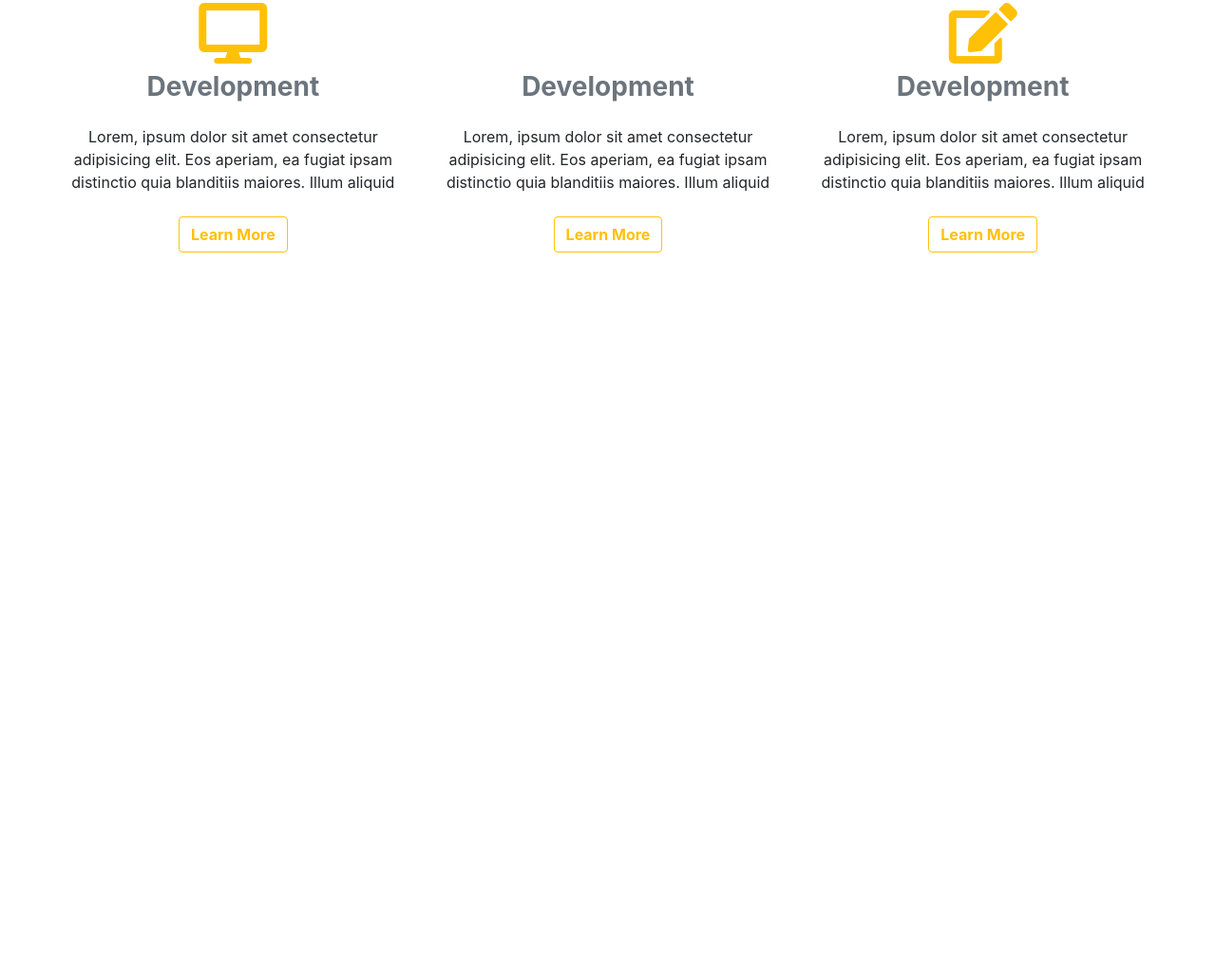
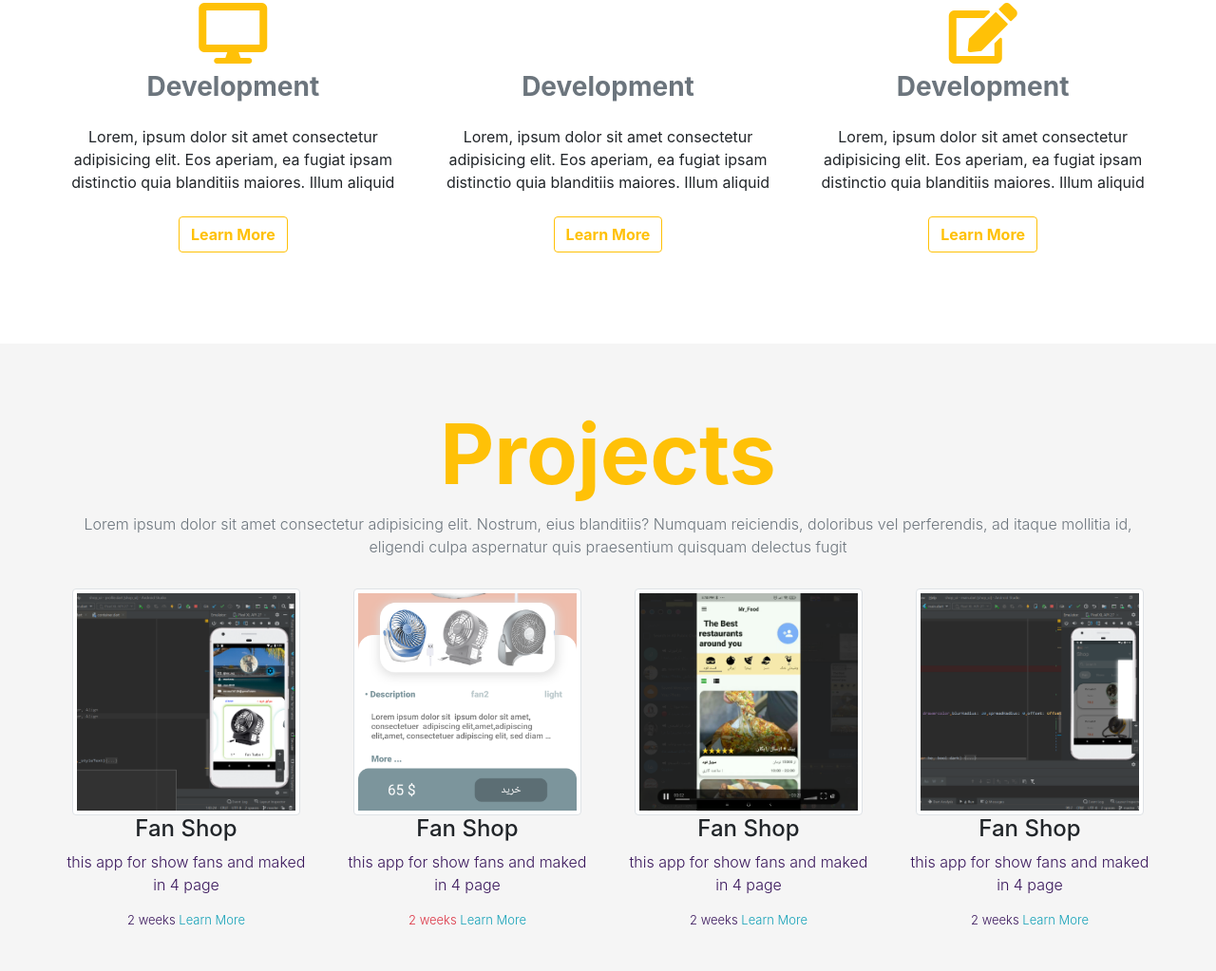
Before and after one commit to mrroz/bootstrap, a plain HTML site: page index.html in a window 1280 px wide. Shown: the part 1099-2122 px from the top of the page at 95% size. Before the commit the page ends 1461 px from the top, so only its background shows below. Drawn offline with Linux system fonts and the light colour scheme.

Commit message:
end of section projects images

```diff
--- a/index.html
+++ b/index.html
@@ -104,6 +104,72 @@
     </section>
 
 
+    <!-- ----------------------------------- end section skill -------------------------------------- -->
+
+    <section class="p-5" style="background-color: whitesmoke;">
+
+        <div class="container-fluid">
+
+            <div class="row text-center">
+                <div class="col py-3">
+                    <h1 class="text-warning display-2 font-weight-bold ">Projects</h1>
+                    <p class="font-weight-light text-muted">Lorem ipsum dolor sit amet consectetur adipisicing elit. Nostrum, eius blanditiis? Numquam reiciendis, doloribus vel perferendis, ad itaque mollitia id, eligendi culpa aspernatur quis praesentium quisquam delectus fugit</p>
+
+                </div>
+            </div>
+
+
+            <div class="row">
+                <div class="col-md-3  text-center text-center mb-4">
+                    <img src="img/01.png" alt="img" width="90%" class="img-thumbnail">
+                    <h4 class="text-center">Fan Shop</h4>
+                    <p class=" font-weight-light" style="color: rgb(58, 23, 92);">this app for show fans and maked in 4 page</p>
+                    <p class=" font-weight-light" style="color: rgb(58, 23, 92); font-size: small;">2 weeks
+                        <a href="#"> <span class="text-info">Learn More</span></a>
+                    </p>
+                </div>
+
+                <div class="col-md-3 text-center mb-4">
+                    <img src="img/02.png" alt="img" width="90%" class="img-thumbnail">
+                    <h4 class="text-center">Fan Shop</h4>
+                    <p class=" font-weight-light" style="color: rgb(58, 23, 92);">this app for show fans and maked in 4 page</p>
+                    <p class=" font-weight-light text-danger" style="color: rgb(58, 23, 92); font-size: small;">2 weeks
+                        <a href="#"> <span class="text-info">Learn More</span></a>
+                    </p>
+
+
+                </div>
+
+                <div class="col-md-3 text-center text-center mb-4">
+                    <img src="img/03.png" alt="img" width="90%" class="img-thumbnail">
+                    <h4 class="text-center">Fan Shop</h4>
+                    <p class=" font-weight-light" style="color: rgb(58, 23, 92);">this app for show fans and maked in 4 page</p>
+                    <p class=" font-weight-light" style="color: rgb(58, 23, 92); font-size: small;">2 weeks
+                        <a href="#"> <span class="text-info">Learn More</span></a>
+                    </p>
+
+
+                </div>
+
+                <div class="col-md-3 text-center text-center mb-4">
+                    <img src="img/04.png" alt="img" width="90%" class="img-thumbnail">
+                    <h4 class="text-center">Fan Shop</h4>
+                    <p class=" font-weight-light" style="color: rgb(58, 23, 92);">this app for show fans and maked in 4 page</p>
+                    <p class=" font-weight-light" style="color: rgb(58, 23, 92); font-size: small;">2 weeks
+                        <a href="#"> <span class="text-info">Learn More</span></a>
+                    </p>
+
+
+
+                </div>
+            </div>
+
+        </div>
+
+
+    </section>
+
+
 </body>
 
 </html>
--- a/style.css
+++ b/style.css
@@ -0,0 +1,13 @@
+img:hover {
+    width: 200px;
+    height: 200px;
+    background-color: yellow;
+}
+
+p:hover {
+    color: red;
+}
+
+h3:hover {
+    color: maroon;
+}
```
Also changed, not shown: img/01.png (added), img/02.png (added), img/03.png (added), img/04.png (added).
